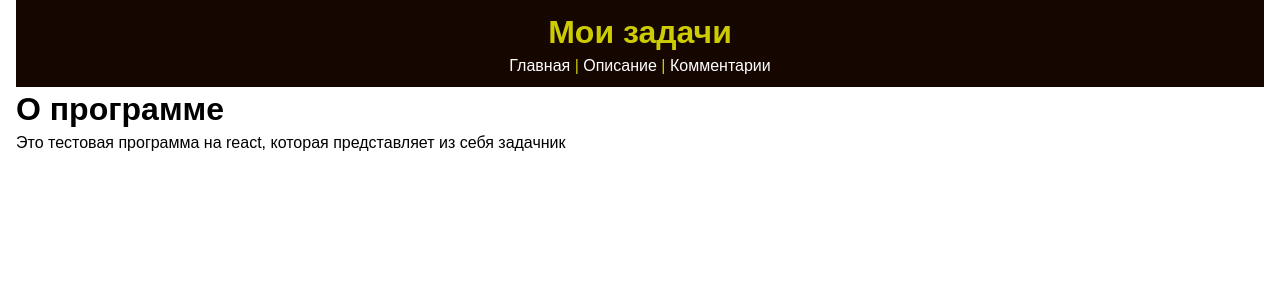
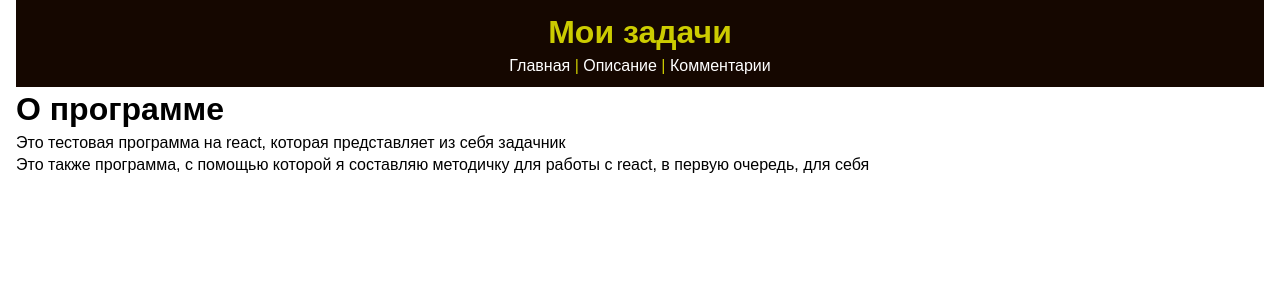
Before and after one commit to Vittozich/react-test-app, a React (Create React App) app: page /about in a window 1280 px wide. Shown: the top 300 px of the page. Built offline with nearby package versions, Linux system fonts and the light colour scheme; no server answers; the HTML template or start-up script is replaced by a standard one.

Commit message:
preparation for new features

```diff
--- a/src/components/pages/About.js
+++ b/src/components/pages/About.js
@@ -6,6 +6,8 @@ export default function About() {
       <h1>О программе</h1>
 
       <p>Это тестовая программа на react, которая представляет из себя задачник </p>
+
+      <p>Это также программа, с помощью которой я составляю методичку для работы с react, в первую очередь, для себя</p>
     </React.Fragment>
   )
 }
```
